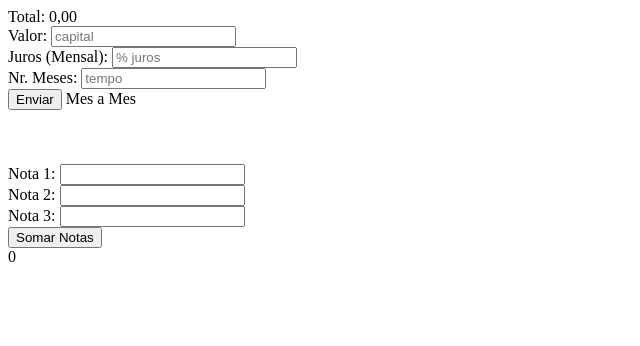
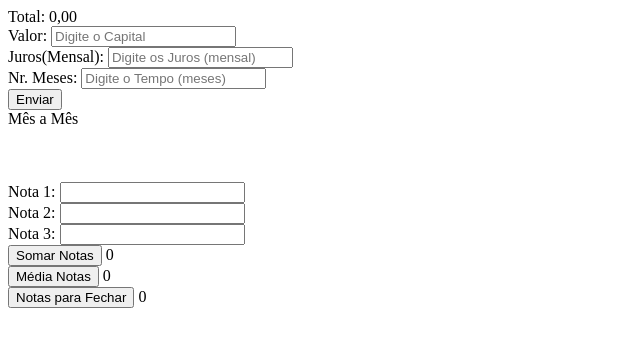
Before and after one commit to Camillapb/primeiroe_3t, a plain HTML site: page index.html in a window 1280 px wide. Shown: the whole page, without its empty margins (0-640 px from the left). Drawn offline with Linux system fonts and the light colour scheme.

Commit message:
Update index.html

```diff
--- a/index.html
+++ b/index.html
@@ -1,32 +1,40 @@
 <!DOCTYPE html>
-<html lang="pt-br">
+<html lang="pt-br" dir="ltr">
+
 <head>
-    <meta charset="UTF-8">
-    <meta http-equiv="X-UA-Compatible" content="IE=edge">
-    <meta name="viewport" content="width=device-width, initial-scale=1.0">
+  <meta charset="utf-8">
+  <meta http-equv="X-UA-Compatible" content="IE=edge">
+  <meta name="viewport" content="width=device-widh , initial-scale=1.0">
   <title>Primeiro E</title>
   <script src="estudo.js"></script>
+
+  <link rel="stylesheet" href="geral.css">
 </head>
 
 <body>
-    <div class= "calculadora">
-        <span id="total"> Total: 0,00</span><br>
- Valor: <input id="valor"  placeholder="capital"  type="text"><br>
- Juros (Mensal): <input id="juros" placeholder="% juros" type="text"><br>
- Nr. Meses: <input id="meses" placeholder="tempo"  type="text"><br>
- <button onclick="calcula()">Enviar</button>
- <span id="mes"> Mes a Mes</span>
+  <div class="calculadora">
+    <div id="psTotal">
+    <span id="total">Total: 0,00</span><br>
+  </div>
+    Valor: <input id="valor" placeholder="Digite o Capital" type="text"><br>
+    Juros(Mensal): <input id="juros" placeholder="Digite os Juros (mensal)" type="text"><br>
+    Nr. Meses: <input id="meses" placeholder="Digite o Tempo (meses)" type="text"><br>
+    <button id="btnCalc" onclick="calcula()">Enviar</button><br>
+    <span id="mes">Mês a Mês</span>
   </div>
 
   <br><br><br>
+
   Nota 1: <input id="t1" type="text"><br>
   Nota 2: <input id="t2" type="text"><br>
   Nota 3: <input id="t3" type="text"><br>
-<button onclick="somaNota()"> Somar Notas</button><br>
 
-
-<span id="resultado">0</span>
-
+  <button onclick="somarNotas()">Somar Notas</button>
+  <span id="resultadosoma">0</span><br>
+  <button onclick="mediaNotas()">Média Notas</button>
+  <span id="resultadomedia">0</span><br>
+  <button onclick="fecharNotas()">Notas para Fechar</button>
+  <span id="resultadofechar">0</span><br>
 
 </body>
-</html>
+<html>
```
Lines whose indentation alone changed are shown as unchanged.
